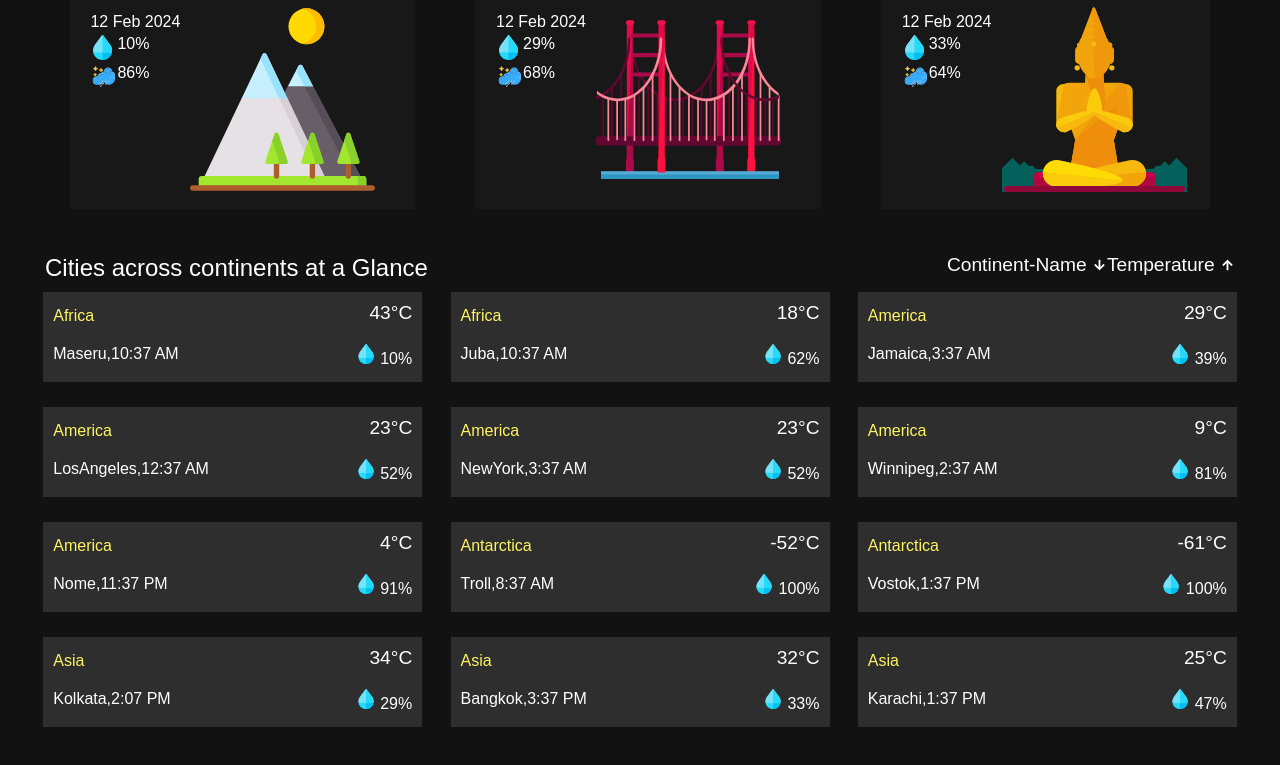
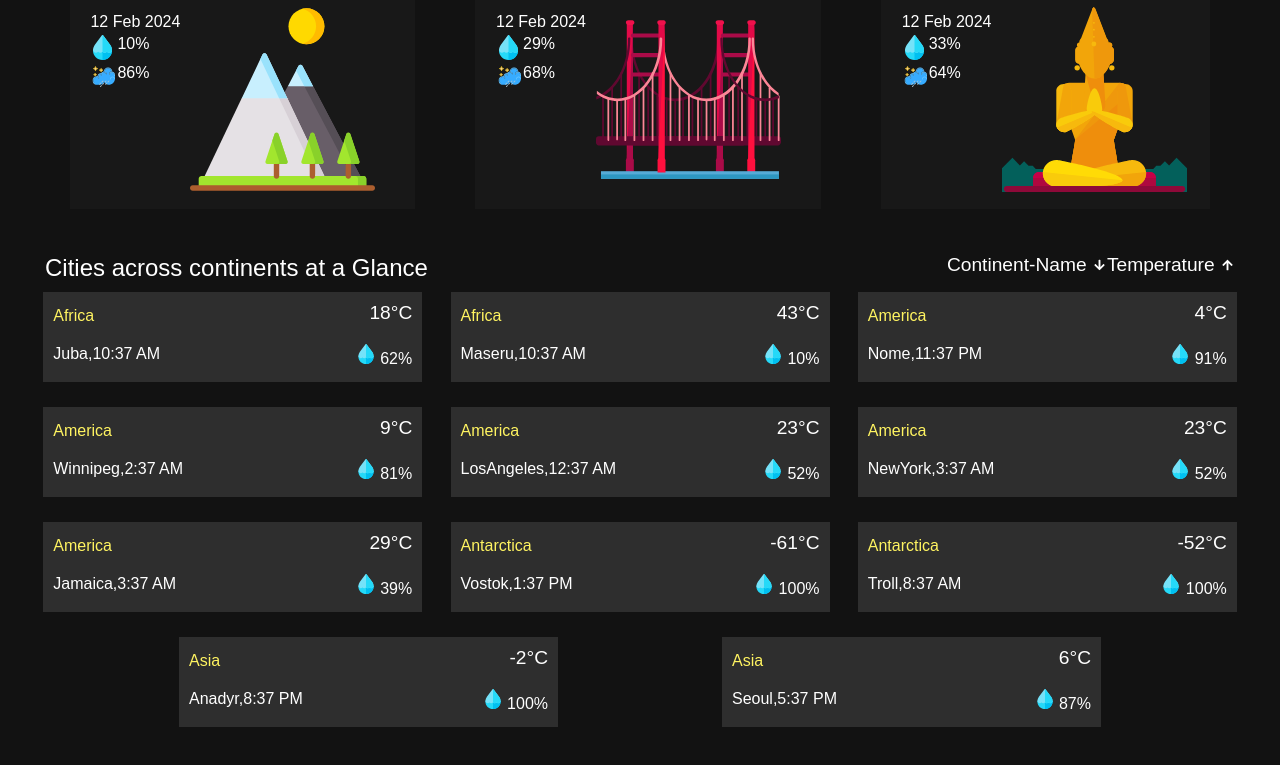
Before and after one commit to loghitha0803/frontend_tips_2024, a website with bundled scripts: page src/html/index.html in a window 1280 px wide. Shown: the part 305-1070 px from the top of the page. Built offline with nearby package versions, Linux system fonts and the light colour scheme.

Commit message:
feat:insert adjacent html

```diff
--- a/src/html/index.html
+++ b/src/html/index.html
@@ -230,7 +230,7 @@
                                 <span
                                 >Continent-Name
                                     <img
-                                        class="arrow"
+                                        class="arrow continent-arrow"
                                         src="../../Assets/General Images & Icons/arrowDown.svg"
                                         alt="downarrow"
                                     >
@@ -240,7 +240,7 @@
                                 <span
                                 >Temperature
                                     <img
-                                        class="arrow"
+                                        class="arrow temp-arrow"
                                         src="../../Assets/General Images & Icons/arrowUp.svg"
                                         alt="uparrow"
                                     >
--- a/src/js/weatherBottomContainer.js
+++ b/src/js/weatherBottomContainer.js
@@ -1,68 +1,107 @@
-let cityGrid;
-let cityBox;
-let cityCloneBox;
-let selectedCitiesContinent;
-let sortedCitiesContinent;
-let cloneAll;
-let continentName;
-let currentContinentTime;
-let cityDetails;
+// import { temperature } from './globalConstants';
+let newvalue = 0;
+let isascendingcontinent = true;
+let istemperatureSort = false;
 /**
  *
  * @param cityData
  */
 export function bottomContainer (cityData) {
-  appendContinent(cityData);
-  sortContinent(cityData);
+  const sortDefault = sortDataByContinent(cityData, isascendingcontinent, istemperatureSort);
+  changeContinent(sortDefault, cityData);
+  clickSortContinent(cityData);
+  clickSortTemp(cityData);
 }
 /**
  *
  * @param cityData
  */
-function appendContinent (cityData) {
-  cityGrid = document.querySelector('.city-grid');
-  cityBox = document.querySelector('.city-box');
-  for (let i = 0; i < 11; i++) {
-    cityCloneBox = cityBox.cloneNode(true);
-    cityGrid.appendChild(cityCloneBox);
-  }
+// function appendContinent (cityData) {
+
+//   // const cityBox = document.querySelector('.city-box');
+//   for (let i = 0; i < 11; i++) {
+//     const cityBox =`<div class="city-box">
+//     <div class="continent-name-city">
+//         <div class="continent-name">
+//             <span>Asia</span>
+//         </div>
+//         <div class="city-name">
+//             <span>Delhi, 10:10AM</span>
+//         </div>
+//     </div>
+//     <div class="temp-status">
+//         <div class="temperature-align font-color font-size-large">
+//             <span>38 &deg;C</span>
+//         </div>
+//         <div class="note-status">
+//             <img
+//                 class="weather-icon-city"
+//                 src="../../Assets/Weather Icons/humidityIcon.svg"
+//                 alt="humidityIcon"
+//             >
+//             <span class="font-color font-size-small humidity-continent">53%</span>
+//         </div>
+//     </div>
+// </div>`
+//     cityGrid=document.querySelector('.city-grid')
+//     cityGrid.
+//   }
+// }
+/**
+ *
+ * @param cityData
+ */
+/**
+ *
+ * @param data
+ * @param cityData
+ * @param isascending
+ * @param istemperatureSort
+ */
+function sortDataByContinent (cityData, isascending, istemperatureSort) {
+  let sortedData = [];
+
+  const continents = [...new Set(Object.values(cityData).map((city) => city.timeZone.split('/')[0]))].sort();
+
+  continents.forEach(function (continent) {
+    let citiesInContinent = Object.keys(cityData).filter((cityKey) => cityData[cityKey].timeZone.startsWith(continent)).sort();
+    const compareByTemperature = (a, b) => istemperatureSort ? (parseInt(cityData[b].temperature) - parseInt(cityData[a].temperature)) : (parseInt(cityData[a].temperature) - parseInt(cityData[b].temperature));
+    citiesInContinent = citiesInContinent.sort(compareByTemperature);
+    citiesInContinent.forEach(function (cityname) {
+      sortedData.push(cityname);
+    });
+  });
+  sortedData = isascending ? sortedData : sortedData.reverse();
+  return sortedData;
 }
 /**
  *
  * @param cityData
  */
-function sortContinent (cityData) {
-  selectedCitiesContinent = Object.keys(cityData);
-  console.log(selectedCitiesContinent);
-
-  sortedCitiesContinent = sortDataByContinent(cityData);
-  console.log(sortedCitiesContinent);
+function clickSortContinent (cityData) {
+  const continent = document.querySelector('.continent-arrow');
+  continent.addEventListener('click', function () {
+    isascendingcontinent = !isascendingcontinent;
+    const continentSort = sortDataByContinent(cityData, isascendingcontinent, istemperatureSort);
+    changeContinent(continentSort, cityData);
+    newvalue += 180;
+    continent.style.transform = `rotate(${newvalue}deg)`;
+  });
 }
 /**
  *
- * @param data
  * @param cityData
  */
-function sortDataByContinent (cityData) {
-  const sortedData = [];
-
-  const continents = [...new Set(Object.values(cityData).map((city) => city.timeZone.split('/')[0]))].sort();
-
-  continents.forEach(function (continent) {
-    let citiesInContinent = Object.keys(cityData).filter((cityKey) => cityData[cityKey].timeZone.startsWith(continent)).sort();
-    console.log(continents);
-    console.log(citiesInContinent);
-    const compareByTemperature = (a, b) => parseInt(cityData[b].temperature) - parseInt(cityData[a].temperature);
-    citiesInContinent = citiesInContinent.sort(compareByTemperature);
-    console.log(citiesInContinent);
-    citiesInContinent.forEach(function (cityname) {
-      sortedData.push(cityname);
-    });
+function clickSortTemp (cityData) {
+  const temperatureArrow = document.querySelector('.temp-arrow');
+  temperatureArrow.addEventListener('click', function () {
+    istemperatureSort = !istemperatureSort;
+    const temperatureSort = sortDataByContinent(cityData, isascendingcontinent, istemperatureSort);
+    changeContinent(temperatureSort, cityData);
+    newvalue += 180;
+    temperatureArrow.style.transform = `rotate(${newvalue}deg)`;
   });
-  changeContinent(sortedData, cityData);
-  return sortedData;
 }
-
 // Call the function to sort the city data by continent names
 /**
  *
@@ -70,26 +109,40 @@ function sortDataByContinent (cityData) {
  * @param city
  * @param cityData
  */
+function removeCitycards (cityCards) {
+  while (cityCards.firstChild) {
+    cityCards.removeChild(cityCards.firstChild);
+  }
+}
 function changeContinent (city, cityData) {
-  console.log(cityData.nome);
-  console.log(city);
-  cloneAll = document.querySelectorAll('.city-box');
-  console.log(cloneAll);
-  for (let j = 0; j < cloneAll.length; j++) {
-    continentName = cloneAll[j].querySelector('.continent-name');
-    console.log(city[j]);
-    console.log(cityData[city[j]]);
-    continentName.textContent = cityData[city[j]].timeZone.split('/')[0];
-    console.log(cloneAll[j]);
-    cityDetails = cloneAll[j].querySelector('.city-name');
-    console.log(cityDetails);
-    cityDetails.textContent = cityData[city[j]].cityName + ',' + updateContinentTime(cityData);
-    let cityTemperature = cloneAll[j].querySelector('.temperature-align');
-    console.log(cityTemperature.textContent);
-    cityTemperature.textContent= cityData[city[j]].temperature;
-    console.log(cityTemperature);
-    let cityHumidity = cloneAll[j].querySelector('.humidity-continent');
-    cityHumidity.textContent = cityData[city[j]].humidity;
+  const cityGrid = document.querySelector('.city-grid');
+  removeCitycards(cityGrid)
+  for (let j = 0; j < 11; j++) {
+    const cityBox = `<div class="city-box">
+    <div class="continent-name-city">
+        <div class="continent-name">
+            <span>${cityData[city[j]].timeZone.split('/')[0]}</span>
+        </div>
+        <div class="city-name">
+            <span>${cityData[city[j]].cityName + ',' + updateContinentTime(cityData)}</span>
+        </div>
+    </div>
+    <div class="temp-status">
+        <div class="temperature-align font-color font-size-large">
+            <span>${cityData[city[j]].temperature}</span>
+        </div>
+        <div class="note-status">
+            <img
+                class="weather-icon-city"
+                src="../../Assets/Weather Icons/humidityIcon.svg"
+                alt="humidityIcon"
+            >
+            <span class="font-color font-size-small humidity-continent">${cityData[city[j]].humidity}</span>
+        </div>
+    </div>
+</div>`;
+    cityGrid.insertAdjacentHTML('beforeend',cityBox);
+
     /**
      *
      * @param cityData
@@ -101,7 +154,7 @@ function changeContinent (city, cityData) {
         timeZone: cityData[city[j]].timeZone,
         hour12: true
       };
-      currentContinentTime = new Date().toLocaleString(undefined, options);
+      const currentContinentTime = new Date().toLocaleString(undefined, options);
       return currentContinentTime;
     }
   }
```
